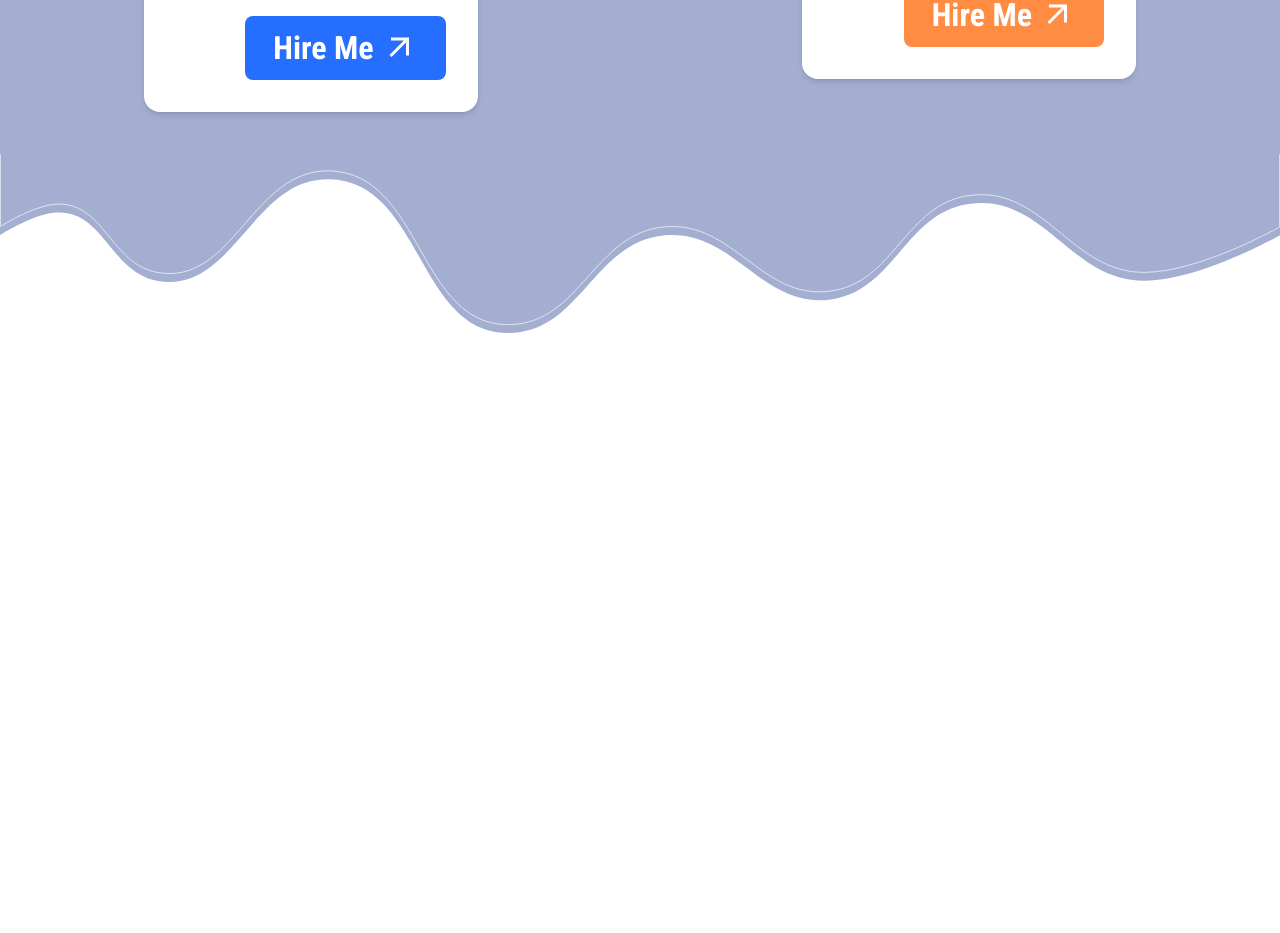
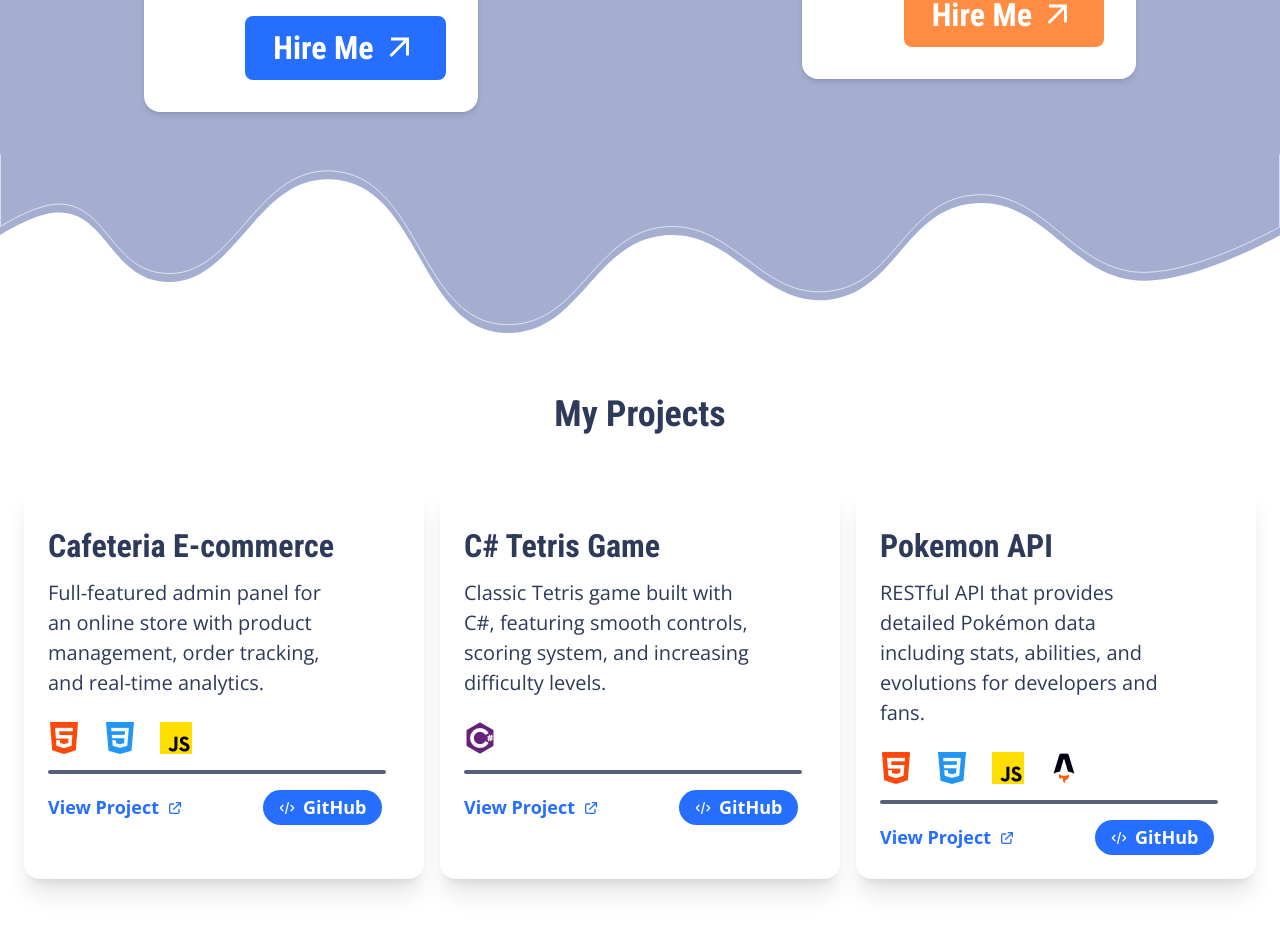
Before and after one commit to SethMillan/portfolio_v000, a React (Vite) app: page / in a window 1280 px wide. Shown: the part 2554-3487 px from the top of the page. Before the commit the page ends 2924 px from the top, so only its background shows below. Built offline with nearby package versions, Linux system fonts and the light colour scheme.

Commit message:
feat(My Projects): :sparkles: cards and section created
cree las cards que muestran como sera el componente, aun no las hago que redireccionen pero es detalle que se arregla

```diff
--- a/src/App.tsx
+++ b/src/App.tsx
@@ -2,6 +2,7 @@ import "./App.css";
 import About from "./components/About/About";
 import { Header } from "./components/Header/Header";
 import { Hero } from "./components/Hero/Hero";
+import { ProjectsSection } from "./components/Projects/ProjectSection";
 import { Service } from "./components/Service/Service";
 
 function App() {
@@ -12,6 +13,7 @@ function App() {
         <Hero />
         <About />
         <Service />
+        <ProjectsSection />
       </div>
     </>
   );
--- /dev/null
+++ b/src/components/Projects/ProjectCard.tsx
@@ -0,0 +1,59 @@
+export const ProjectCard = ({
+  title,
+  description,
+  technologies,
+  liveUrl,
+  codeUrl,
+  category,
+}: {
+  title: string;
+  description: string;
+  technologies: string[];
+  liveUrl?: string;
+  codeUrl?: string;
+  category: string;
+}) => {
+  return (
+    <div className="w-[400px] bg-[var(--background-card)] h-auto rounded-2xl p-6 shadow-xl  flex flex-col align-start  hover:scale-101 hover:shadow-xl transition-shadow transition-transform duration-300 ">
+      <h3 className="font-[Roboto_Condensed] text-[32px] text-[var(--color-text)] bold font-bold pt-4 select-none">
+        {title}
+      </h3>
+      <p className="font-[Open_Sans] text-[20px] text-[var(--color-text)] pt-2 font-light not-italic w-[85%] select-none">
+        {description}
+      </p>
+      {/* Tecnologias */}
+      <div className="mt-4">
+        <ul className="flex flex-row gap-4  mt-2 text-[var(--color-text)] font-[Open_Sans] text-[18px] font-light not-italic">
+          {technologies.map((tech, index) => (
+            <li key={index}>
+              <img
+                src={tech}
+                alt="tech icon"
+                className="inline-block mr-2 w-8 h-auto cursor-pointer hover:scale-110 transition-transform duration-200 select-none"
+              />
+            </li>
+          ))}
+        </ul>
+      </div>
+      {/* Separador estetico */}
+      <div className="w-[96%] h-1 bg-[var(--color-text)] opacity-80 rounded-2xl mt-4"></div>
+      {/* Links */}
+      <div className="flex flex-row justify-between w-[95%] pt-4">
+        <p className="flex items-center gap-2 text-[var(--color-primary)] text-[18px] cursor-pointer hover:scale-105 font-bold duration-100 ease-in-out">
+          View Project
+          <svg className="w-4 h-4" fill="none" stroke="currentColor" viewBox="0 0 24 24">
+            <path strokeLinecap="round" strokeLinejoin="round" strokeWidth={2} d="M10 6H6a2 2 0 00-2 2v10a2 2 0 002 2h10a2 2 0 002-2v-4M14 4h6m0 0v6m0-6L10 14" />
+          </svg>
+        </p>
+        <div className="flex flex-row gap-6  rounded-4xl p-1 px-4 cursor-pointer hover:scale-105 font-bold duration-100 ease-in-out bg-[var(--color-primary)]">
+          <p className="flex flex-row items-center gap-2 text-[var(--color-card)] text-[18px] ">
+            <svg className="w-4 h-4" fill="none" stroke="currentColor" viewBox="0 0 24 24">
+              <path strokeLinecap="round" strokeLinejoin="round" strokeWidth={2} d="M10 20l4-16m4 4l4 4-4 4M6 16l-4-4 4-4" />
+            </svg>
+            GitHub
+          </p>
+        </div>
+      </div>
+    </div>
+  );
+};
--- /dev/null
+++ b/src/components/Projects/ProjectSection.tsx
@@ -0,0 +1,64 @@
+import { ProjectCard } from "./ProjectCard";
+
+// Ejemplo de cómo usar la ProjectCard
+export const ProjectsSection = () => {
+  const projects = [
+    {
+      id: 1,
+      title: "Cafeteria E-commerce",
+      description:
+        "Full-featured admin panel for an online store with product management, order tracking, and real-time analytics.",
+      category: "Web App",
+      technologies: ["./icons/html.png", "./icons/css.png", "./icons/js.png"],
+      liveUrl: "https://example.com/demo1",
+      codeUrl: "https://github.com/user/project1",
+    },
+    {
+      id: 2,
+      title: "C# Tetris Game",
+      description:"Classic Tetris game built with C#, featuring smooth controls, scoring system, and increasing difficulty levels.",
+      category: "Game",
+      technologies: ["./icons/c_sharp.png"],
+      liveUrl:
+        "https://play.google.com/store/apps/details?id=com.example.taskapp",
+      codeUrl: "https://github.com/user/project2",
+    },
+    {
+      id: 3,
+      title: "Pokemon API",
+      description:"RESTful API that provides detailed Pokémon data including stats, abilities, and evolutions for developers and fans.",
+      category: "API",
+      technologies: [
+        "./icons/html.png",
+        "./icons/css.png",
+        "./icons/js.png",
+        "./icons/astro.webp",
+      ],
+      liveUrl: "https://example.com/chatbot",
+      codeUrl: "https://github.com/user/chatbot",
+    },
+  ];
+
+  return (
+    <section className="py-16 px-8 pt-60">
+      <div className="max-w-7xl mx-auto">
+        <h2 className="text-4xl font-bold text-center mb-12 text-[var(--color-text)] font-[Roboto_Condensed] select-none">
+          My Projects
+        </h2>
+        <div className="grid grid-cols-1 md:grid-cols-2 lg:grid-cols-3 gap-8 justify-items-center">
+          {projects.map((project) => (
+            <ProjectCard
+              key={project.id}
+              title={project.title}
+              description={project.description}
+              category={project.category}
+              technologies={project.technologies}
+              liveUrl={project.liveUrl}
+              codeUrl={project.codeUrl}
+            />
+          ))}
+        </div>
+      </div>
+    </section>
+  );
+};
--- a/src/components/Service/Card.tsx
+++ b/src/components/Service/Card.tsx
@@ -22,7 +22,7 @@ export const Card = ({
         </h3>
         <img src={icon} alt={`${title} icon`} className="w-16 h-16 mb-4" />
       </div>
-      <p className="text-[var(--color-text)] text-left font-[Open_Sans] text-[24px] font-light not-italic leading-normal w-[85%]">
+      <p className="text-[var(--color-text)] text-left font-[Open_Sans] text-[24px] font-light not-italic  w-[85%]">
         {description}
       </p>
 
```
